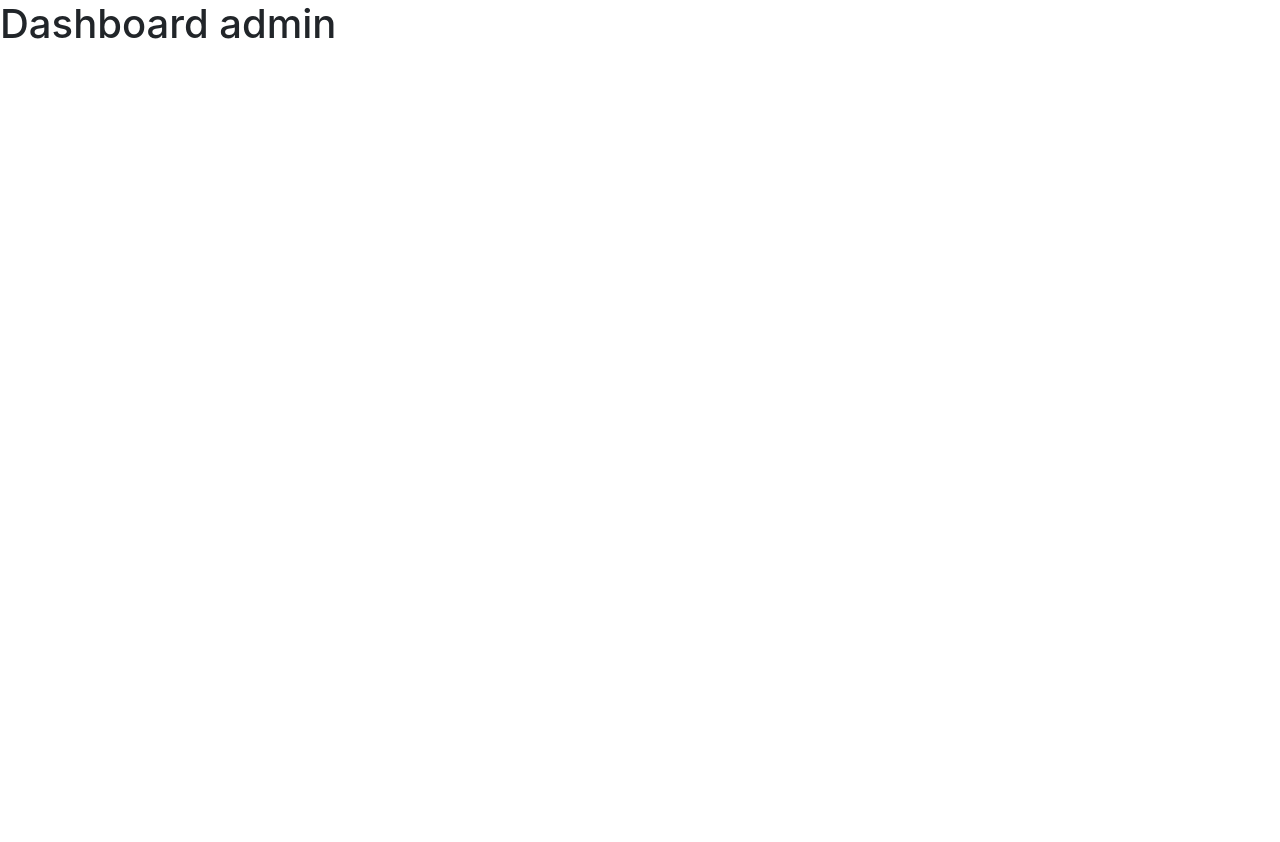
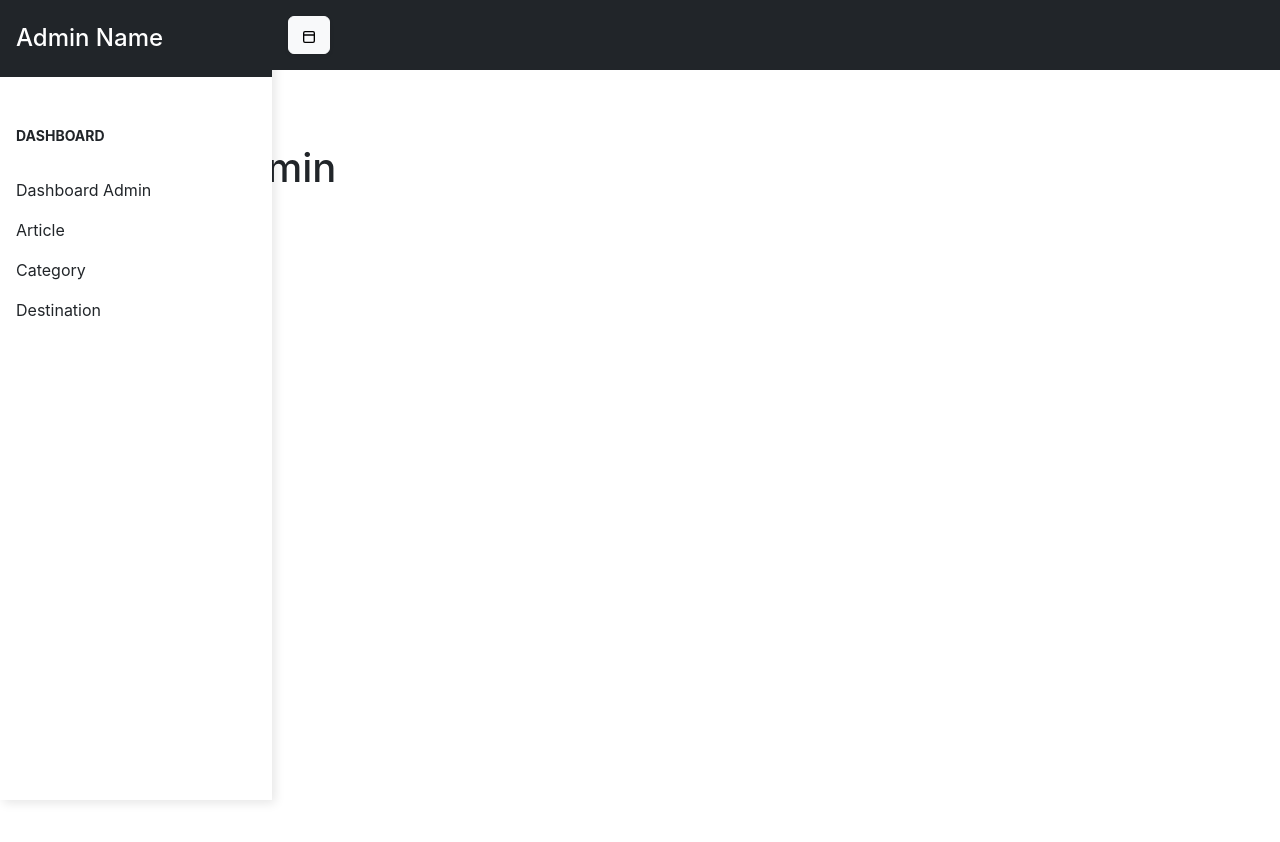
Before and after one commit to MuhammadAbdiel/capstone-dicoding, a React (Create React App) app: page /admin in a window 1280 px wide. Shown: the top 842 px of the page. Before the commit the page ends 800 px from the top, so only its background shows below. Built offline with nearby package versions, Linux system fonts and the light colour scheme; the HTML template or start-up script is replaced by a standard one.

Commit message:
connect side bar in admin page

```diff
--- a/src/components/Admin/LayoutAdmin.jsx
+++ b/src/components/Admin/LayoutAdmin.jsx
@@ -3,7 +3,7 @@ import { useState } from 'react'
 import SideBarAdmin from './SideBarAdmin'
 import HeaderAdmin from './HeaderAdmin'
 
-const Layout = () => {
+const LayoutAdmin = () => {
   const [active, setActive] = useState(false)
 
   return (
@@ -15,4 +15,4 @@ const Layout = () => {
   )
 }
 
-export default Layout
+export default LayoutAdmin
--- a/src/components/Admin/SideBarAdmin.jsx
+++ b/src/components/Admin/SideBarAdmin.jsx
@@ -33,6 +33,13 @@ const SideBarAdmin = ({ active }) => {
           </Link>
         </li>
       </ul>
+      <ul className='nav flex-column bg-white mb-0'>
+        <li className='nav-item'>
+          <Link className='nav-link text-dark' to='/admin/destinations'>
+            Destination
+          </Link>
+        </li>
+      </ul>
     </div>
   )
 }
--- a/src/pages/Admin/Articles.jsx
+++ b/src/pages/Admin/Articles.jsx
@@ -1,8 +1,10 @@
 import React from 'react'
+import LayoutAdmin from '../../components/Admin/LayoutAdmin'
 
 const Articles = () => {
   return (
     <div>
+      <LayoutAdmin />
       <h1>Articles Page</h1>
     </div>
   )
--- a/src/pages/Admin/Categories.jsx
+++ b/src/pages/Admin/Categories.jsx
@@ -1,8 +1,10 @@
 import React from 'react'
+import LayoutAdmin from '../../components/Admin/LayoutAdmin'
 
 const Categories = () => {
   return (
     <div>
+      <LayoutAdmin />
       <h1>Categories Page</h1>
     </div>
   )
--- a/src/pages/Admin/Dashboard.jsx
+++ b/src/pages/Admin/Dashboard.jsx
@@ -1,8 +1,10 @@
 import React from 'react'
+import LayoutAdmin from '../../components/Admin/LayoutAdmin'
 
 const Dashboard = () => {
   return (
     <div>
+      <LayoutAdmin />
       <h1>Dashboard admin</h1>
     </div>
   )
--- a/src/pages/Admin/Destinations.jsx
+++ b/src/pages/Admin/Destinations.jsx
@@ -1,8 +1,10 @@
 import React from 'react'
+import LayoutAdmin from '../../components/Admin/LayoutAdmin'
 
 const Destinations = () => {
   return (
     <div>
+      <LayoutAdmin />
       <h1>Destinations Page</h1>
     </div>
   )
```
